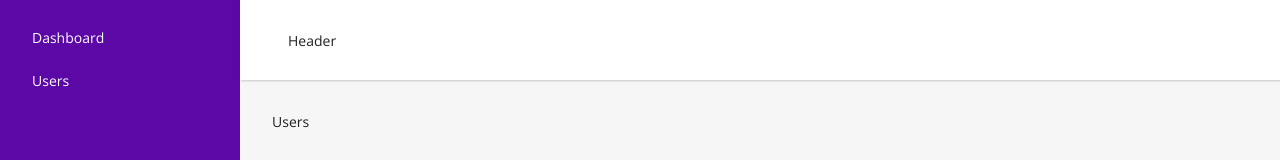
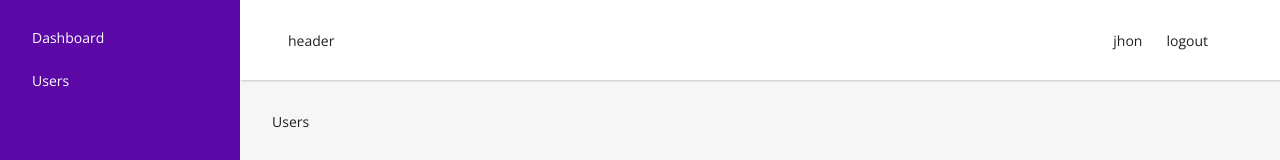
Before and after one commit to pedro-ts/UsersTheCodeholic, a React (Vite) app in the folder laravel-react-full-stack/react/: page /users in a window 1280 px wide. Shown: the top 160 px of the page. Built offline with nearby package versions, Linux system fonts and the light colour scheme.

Commit message:
ajuste feito no default layout(html), adicionado campo name ao context

```diff
--- a/laravel-react-full-stack/react/src/components/DefaultLayout/DefaultLayout.jsx
+++ b/laravel-react-full-stack/react/src/components/DefaultLayout/DefaultLayout.jsx
@@ -11,6 +11,11 @@ const DefaultLayout = () => {
     return <Navigate to="/login" />;
   }
 
+  const onLogout = (e) => {
+    e.preventDefault();
+
+  }
+
   return (
     <div id="defaultLayout">
       <aside>
@@ -20,14 +25,18 @@ const DefaultLayout = () => {
 
       <div className="content">
         <header>
-          <div>Header</div>
-          <div></div>
+          <div>header</div>
+          <div>
+            {user.name}
+            <a href="#" onClick={onLogout} className="btn-logout">
+              logout
+            </a>
+          </div>
         </header>
 
-      <main>
-      <Outlet />
-      </main>
-
+        <main>
+          <Outlet />
+        </main>
       </div>
     </div>
   );
--- a/laravel-react-full-stack/react/src/context/ContextProvider.jsx
+++ b/laravel-react-full-stack/react/src/context/ContextProvider.jsx
@@ -8,7 +8,9 @@ const StateContext = createContext({
 })
 
 export const ContextProvider = ({children}) => {
-    const [user, setUser] = useState({});
+    const [user, setUser] = useState({
+        name: "jhon"
+    });
     // const [token, _setToken] = useState(localStorage.getItem('ACCESS_TOKEN'));
     const [token, _setToken] = useState(123);
 
```
